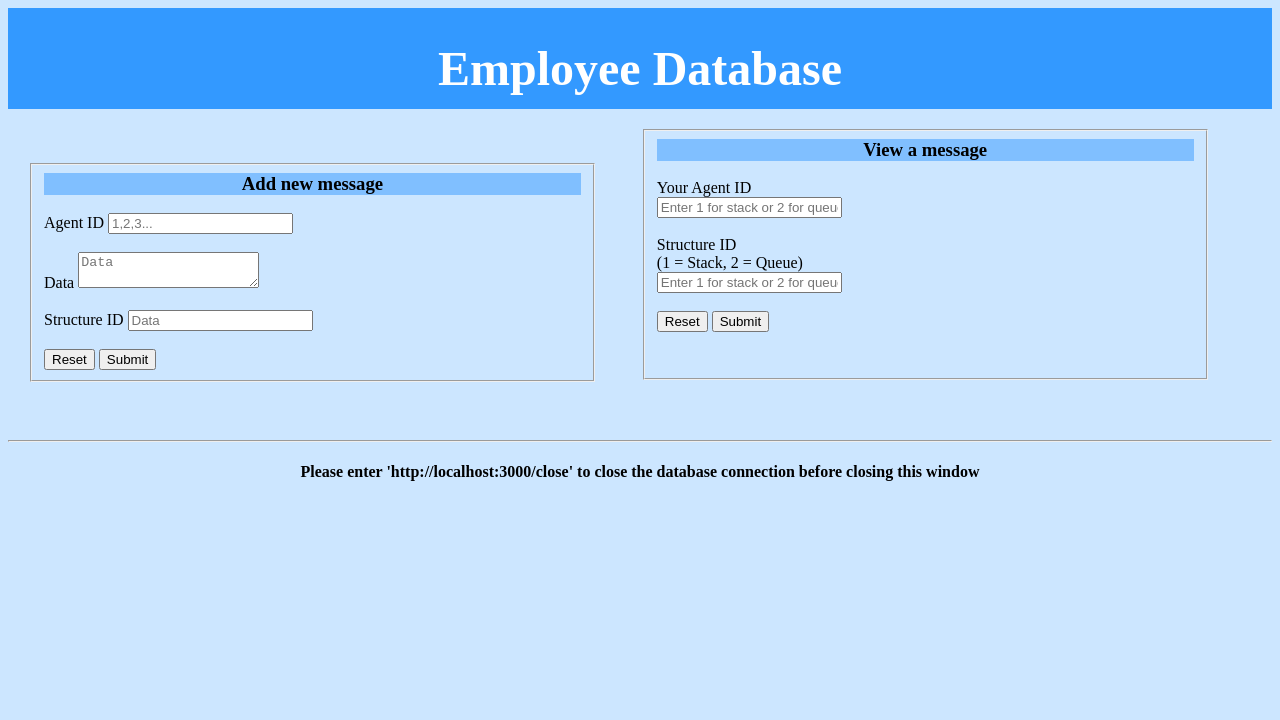
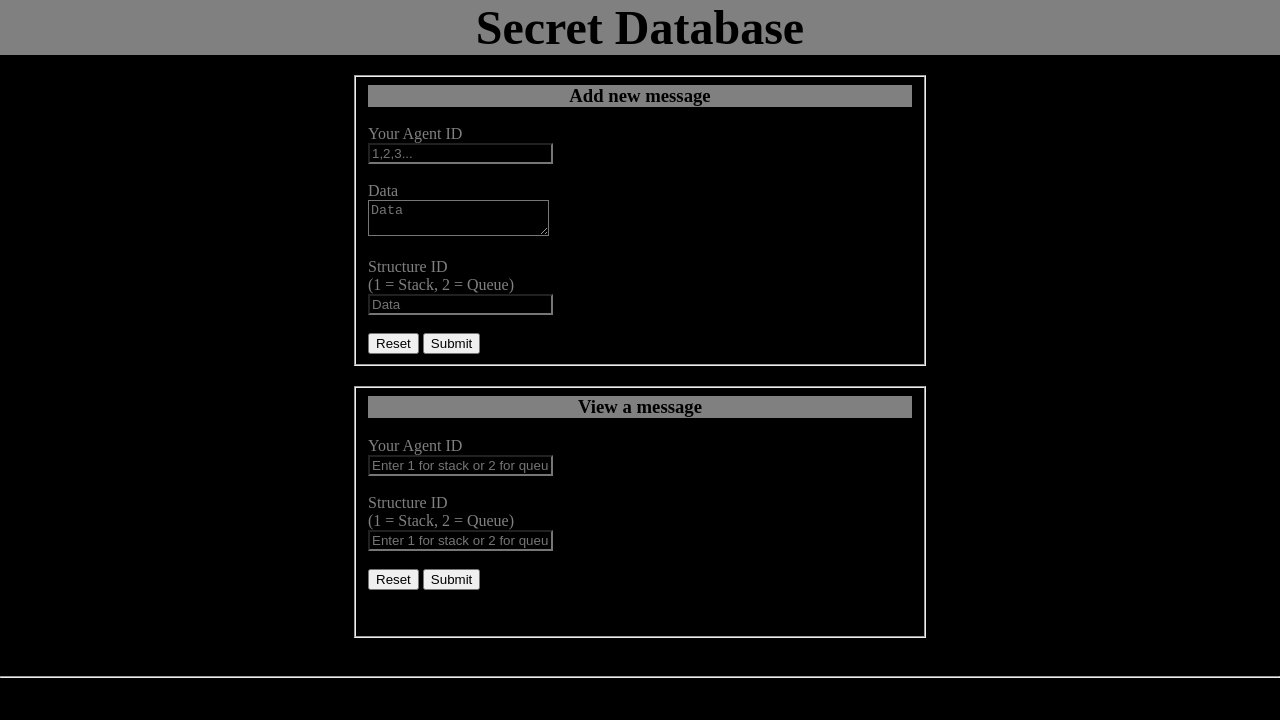
Before and after one commit to MakenzieRoberts/S3_Data-Structures_Sprint1, a plain HTML site: page sprint/public/form.html in a window 1280 px wide. Drawn offline with Linux system fonts and the light colour scheme.

Commit message:
Updated html headings and css colours/layout

```diff
--- a/sprint/public/form.html
+++ b/sprint/public/form.html
@@ -3,17 +3,18 @@
 	<head>
 		<meta charset="UTF-8" />
 		<link rel="stylesheet" href="style.css" />
-		<title>My Form</title>
+		<title>Secret Database</title>
 	</head>
 	<body>
 		<header>
-			<h1>Employee Database</h1>
+			<h1>Secret Database</h1>
 		</header>
 
 		<form action="/add" method="POST">
 			<fieldset>
 				<h3>Add new message</h3>
-				<label>Agent ID</label>
+				<label>Your Agent ID</label>
+				<br />
 				<input
 					type="text"
 					id="agent_id"
@@ -24,6 +25,7 @@
 				<br /><br />
 
 				<label>Data</label>
+				<br />
 				<textarea
 					type="text"
 					id="data"
@@ -33,7 +35,7 @@
 				></textarea>
 				<br /><br />
 
-				<label>Structure ID</label>
+				<label>Structure ID<br />(1 = Stack, 2 = Queue)</label><br />
 				<input
 					type="text"
 					id="structure_id"
--- a/sprint/public/style.css
+++ b/sprint/public/style.css
@@ -1,27 +1,40 @@
 body {
-	background-color: #cce6ff;
+	background-color: black;
+	margin: 0 auto;
 }
+
 header {
 	text-align: center;
-	height: 100px;
-	padding-top: 1px;
-	background-color: #3399ff;
-	color: #ffffff;
+	height: fit-content;
+	background-color: grey;
+	color: black;
 	font-size: x-large;
+}
+
+h1 {
+	margin: 0;
+	padding: 0;
 }
 
 h3 {
 	margin-top: 2px;
 	text-align: center;
-	background-color: #80bfff;
+	background-color: grey;
+	color: black;
 }
 
 form {
+	color: grey;
+	background-color: black;
 	width: 45%;
-	display: inline-block;
-	margin: 20px;
+	margin: 20px auto;
 }
 
+input,
+textarea {
+	background-color: black;
+	color: limegreen;
+}
 footer {
 	margin-top: 3%;
 	text-align: center;
```
